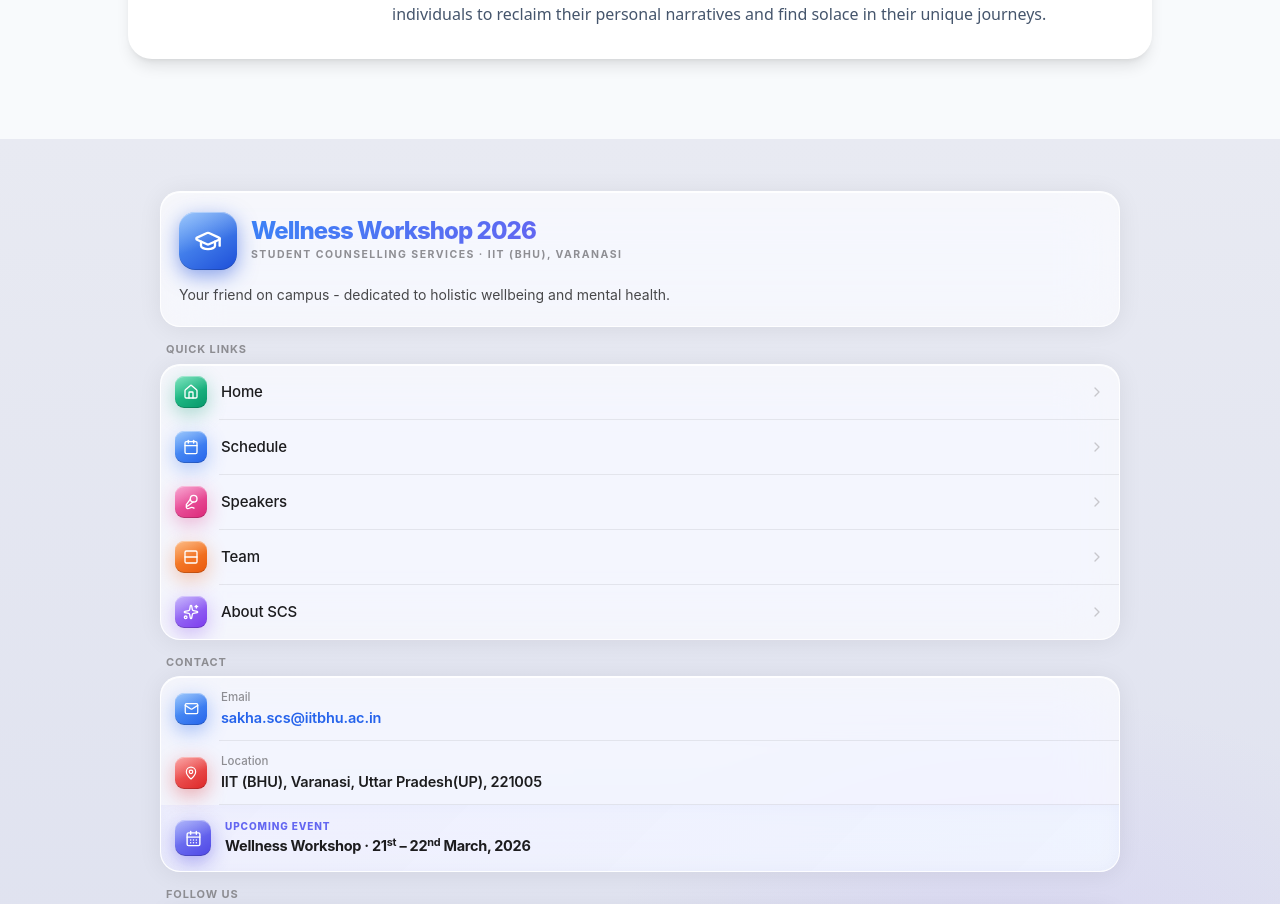
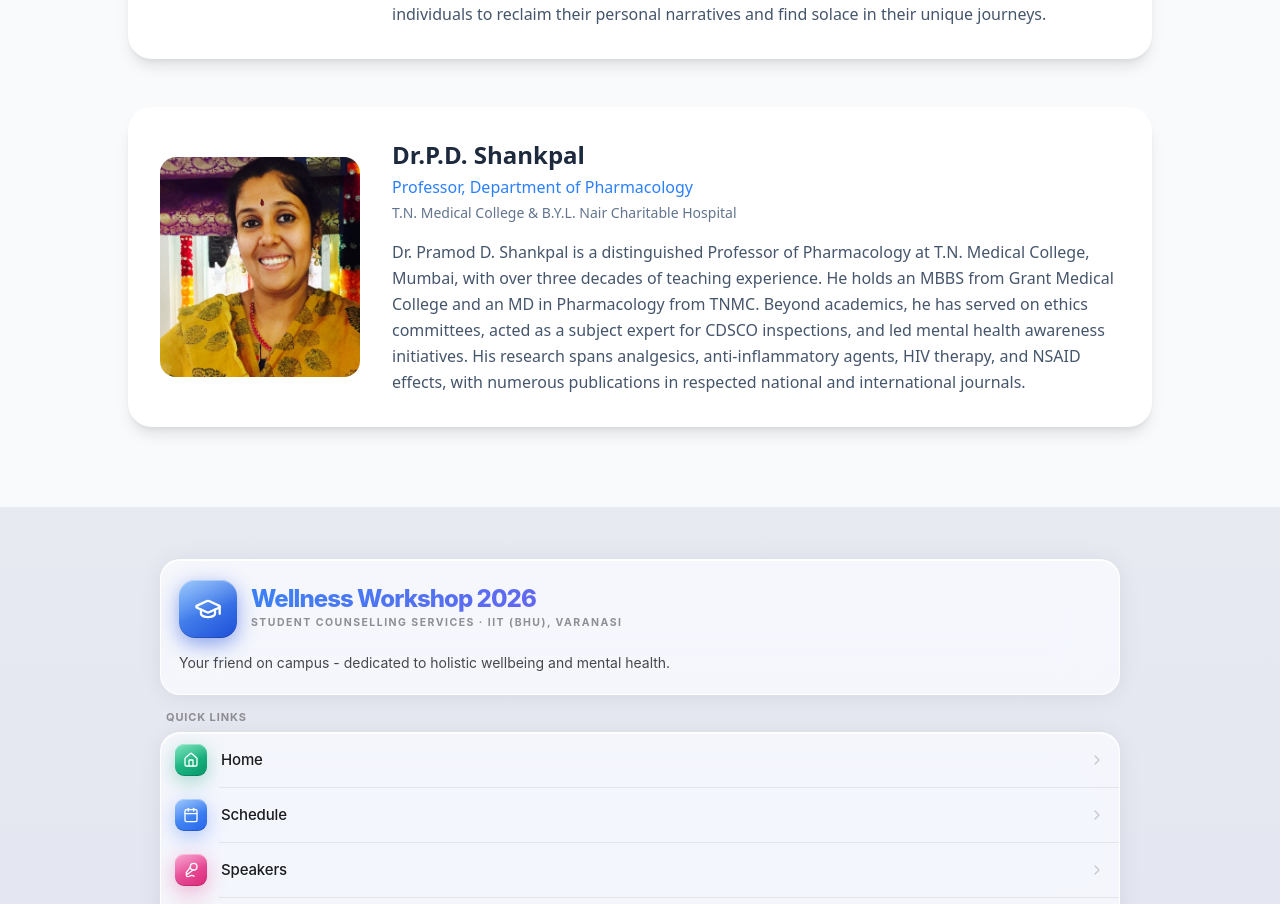
Before and after one commit to SuryanshDixit/scs-wellness-workshop-2026, a Next.js app: page /speakers in a window 1280 px wide. Shown: the part 2935-3839 px from the top of the page. Built offline with nearby package versions, Linux system fonts and the light colour scheme; a web font is replaced by a local one.

Commit message:
Add Dr. P.D. Shankpal to speakers list

```diff
--- a/src/app/speakers/page.js
+++ b/src/app/speakers/page.js
@@ -58,6 +58,14 @@
     link: "https://www.amazon.in/stores/author/B0978Q9RK1/about",
     image: "/speakers/WhatsApp Image 2026-03-14 at 7.54.00 PM.jpeg",
     desc: `Krithika Chandrasekar is a celebrated author and mental health advocate best known for her profound debut book, "Have You Heard the Sound of Your Own Voice?" Published in 2022, her work is a deeply personal exploration of self-discovery, healing, and emotional resilience, blending poetry and prose to address the complexities of the human experience. Beyond her writing, Krithika is a passionate mental health educator who frequently collaborates with platforms to conduct workshops on mindfulness and creative expression for students and educators. Her storytelling focuses on the power of vulnerability and introspection, encouraging individuals to reclaim their personal narratives and find solace in their unique journeys.`,
+  },
+  {
+    name: "Dr.P.D. Shankpal",
+    role: `Professor, Department of Pharmacology`,
+    org: "T.N. Medical College & B.Y.L. Nair Charitable Hospital",
+    link: "#",
+    image: "/speakers/WhatsApp Image 2026-03-14 at 7.54.00 PM.jpeg",
+    desc: `Dr. Pramod D. Shankpal is a distinguished Professor of Pharmacology at T.N. Medical College, Mumbai, with over three decades of teaching experience. He holds an MBBS from Grant Medical College and an MD in Pharmacology from TNMC. Beyond academics, he has served on ethics committees, acted as a subject expert for CDSCO inspections, and led mental health awareness initiatives. His research spans analgesics, anti-inflammatory agents, HIV therapy, and NSAID effects, with numerous publications in respected national and international journals.`,
   },
 ]
 
```
